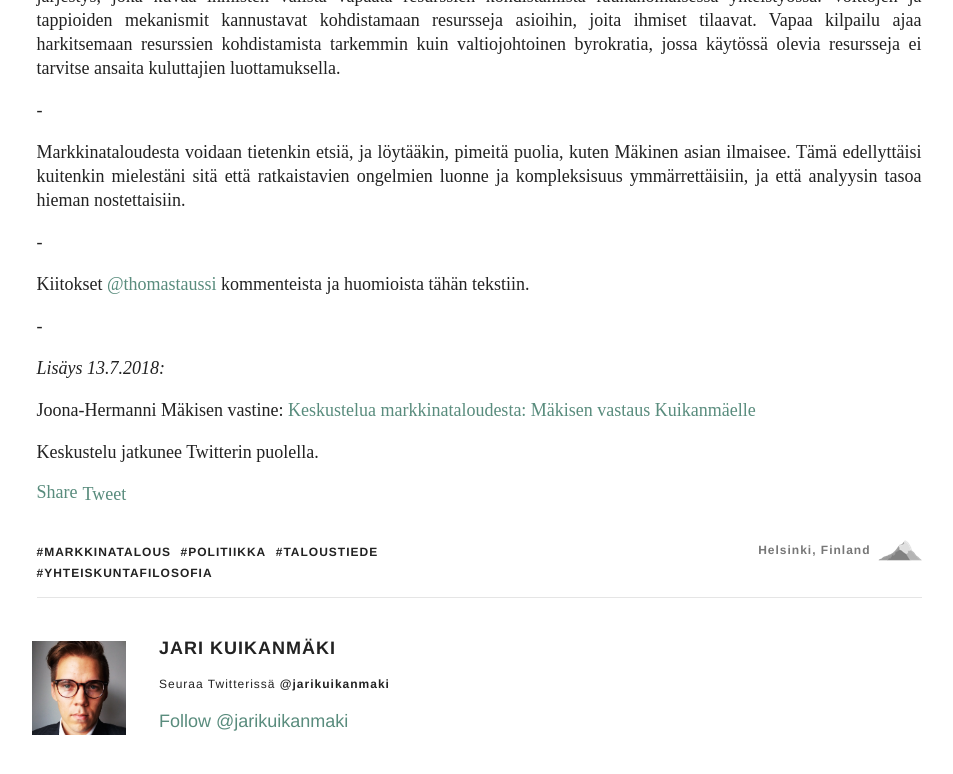
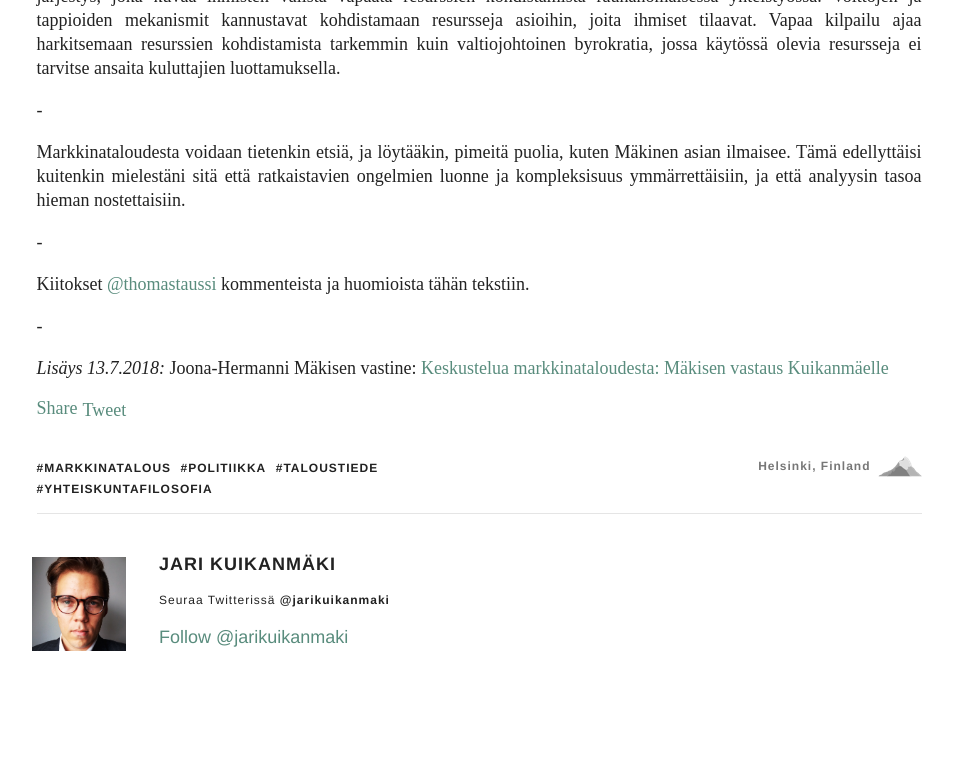
Before and after one commit to kuikanmaki/kuikanmaki.github.io, a Jekyll site: the page built from _posts/2018-07-10-vastine-markkinataloudella-on-myos-pimea-puoli.md, in a window 1280 px wide and 900 px high, scrolled down 4880 px. Shown: the top 774 px of the window, without its empty margins (161-1114 px from the left). Built offline with Jekyll 4.4.1, drawn with Linux system fonts in a browser that asks for light colours; comment, search, counter and statistics services are not loaded.

Commit message:
added a link to the reply blog post

```diff
--- a/_posts/2018-07-10-vastine-markkinataloudella-on-myos-pimea-puoli.md
+++ b/_posts/2018-07-10-vastine-markkinataloudella-on-myos-pimea-puoli.md
@@ -102,8 +102,4 @@ Kiitokset <a href="http://twitter.com/thomastaussi" target="_blank">@thomastauss
 
 -
 
-<i>Lisäys 13.7.2018:</i>
-
-Joona-Hermanni Mäkisen vastine: <a href="http://www.osallisuustalous.fi/blogi/2018/7/keskustelua-markkinataloudesta-mkisen-vastaus-kuikanmelle" target="_blank">Keskustelua markkinataloudesta: Mäkisen vastaus Kuikanmäelle</a>
-
-Keskustelu jatkunee Twitterin puolella.
+<i>Lisäys 13.7.2018:</i> Joona-Hermanni Mäkisen vastine: <a href="http://www.osallisuustalous.fi/blogi/2018/7/keskustelua-markkinataloudesta-mkisen-vastaus-kuikanmelle" target="_blank">Keskustelua markkinataloudesta: Mäkisen vastaus Kuikanmäelle</a>
```
